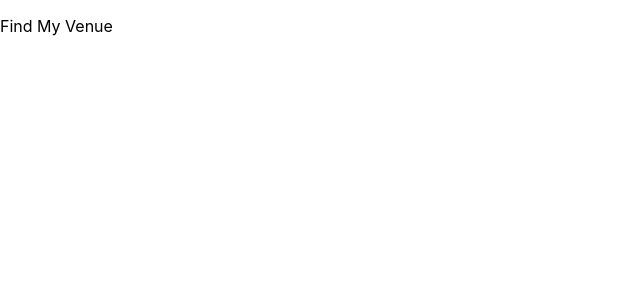
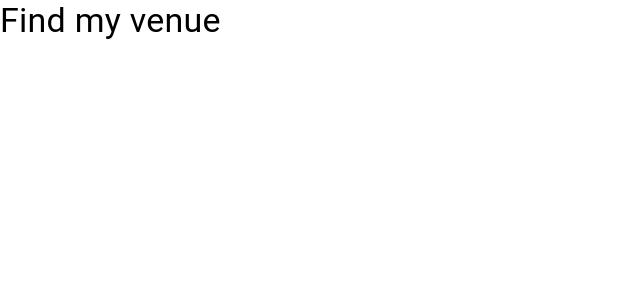
Before and after one commit to rragasa/findmyvenue, a React (Create React App) app: page / in a window 1280 px wide. Shown: the top 300 px of the page, without its empty margins (0-640 px from the left). Built offline with nearby package versions, Linux system fonts and the light colour scheme.

Commit message:
including material ui

```diff
--- a/package.json
+++ b/package.json
@@ -3,6 +3,7 @@
   "version": "0.1.0",
   "private": true,
   "dependencies": {
+    "@material-ui/core": "^4.3.0",
     "react": "^16.8.6",
     "react-dom": "^16.8.6",
     "react-scripts": "3.0.1"
--- a/src/App.js
+++ b/src/App.js
@@ -1,8 +1,11 @@
 import React from 'react';
+import Typography from '@material-ui/core/Typography';
 
 function App() {
   return (
-  <p>Find My Venue</p>
+    <Typography variant="h4" component="h1" gutterBottom>
+      Find my venue
+    </Typography>
   );
 }
 
```
Also changed, not shown: 1 other file (tests, documents, lock files or other folders).
